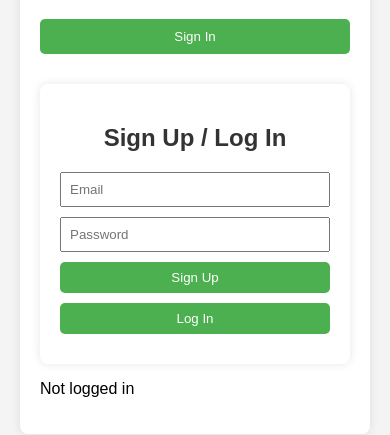
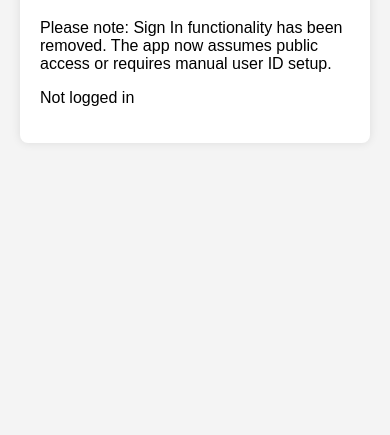
Before and after one commit to DavidAndresBuitrago/FishTracker, a website: page public/index.html in a window 390 px wide. Shown: the part 101-536 px from the top of the page. Drawn offline with nearby package versions, Linux system fonts and the light colour scheme; no server answers.

Commit message:
Remove Sign In button and adjust initial state for unresponsiveness fix

```diff
--- a/public/index.html
+++ b/public/index.html
@@ -11,7 +11,6 @@
     <div class="container">
         <h1>Fish Tracker</h1>
         <nav>
-            <button onclick="loadPage('sign-in.html')">Sign In</button>
             <button onclick="loadPage('favorite-spots.html')" id="favoriteSpotsBtn" style="display: none;">Favorite Spots</button>
             <button onclick="loadPage('log-entry.html')" id="logEntryBtn" style="display: none;">Log Entry</button>
             <button onclick="loadPage('entries-folders.html')" id="entriesFoldersBtn" style="display: none;">Entries & Folders</button>
@@ -25,12 +24,12 @@
         import { getAuth, signOut, onAuthStateChanged } from 'https://www.gstatic.com/firebasejs/9.23.0/firebase-auth.js';
 
         const firebaseConfig = {
-            apiKey: "your-actual-api-key",
-            authDomain: "your-auth-domain.firebaseapp.com",
-            projectId: "your-project-id",
-            storageBucket: "your-storage-bucket.appspot.com",
-            messagingSenderId: "your-messaging-sender-id",
-            appId: "your-app-id"
+            apiKey: "AIzaSyBCXM5cUQxCU8InN0QSLQXcRLm1GiFbW1Y",
+            authDomain: "fishtracker-9e522.firebaseapp.com",
+            projectId: "fishtracker-9e522",
+            storageBucket: "fishtracker-9e522.firebasestorage.app",
+            messagingSenderId: "407930383316",
+            appId: "1:407930383316:web:c76cda3165da243d25c441"
         };
 
         const app = initializeApp(firebaseConfig);
@@ -78,7 +77,7 @@
                 logEntryBtn.style.display = 'none';
                 entriesFoldersBtn.style.display = 'none';
                 logoutBtn.style.display = 'none';
-                loadPage('sign-in.html'); // Default page when logged out
+                document.getElementById('content').innerHTML = '<p>Please note: Sign In functionality has been removed. The app now assumes public access or requires manual user ID setup.</p>';
             }
         }
 
```
